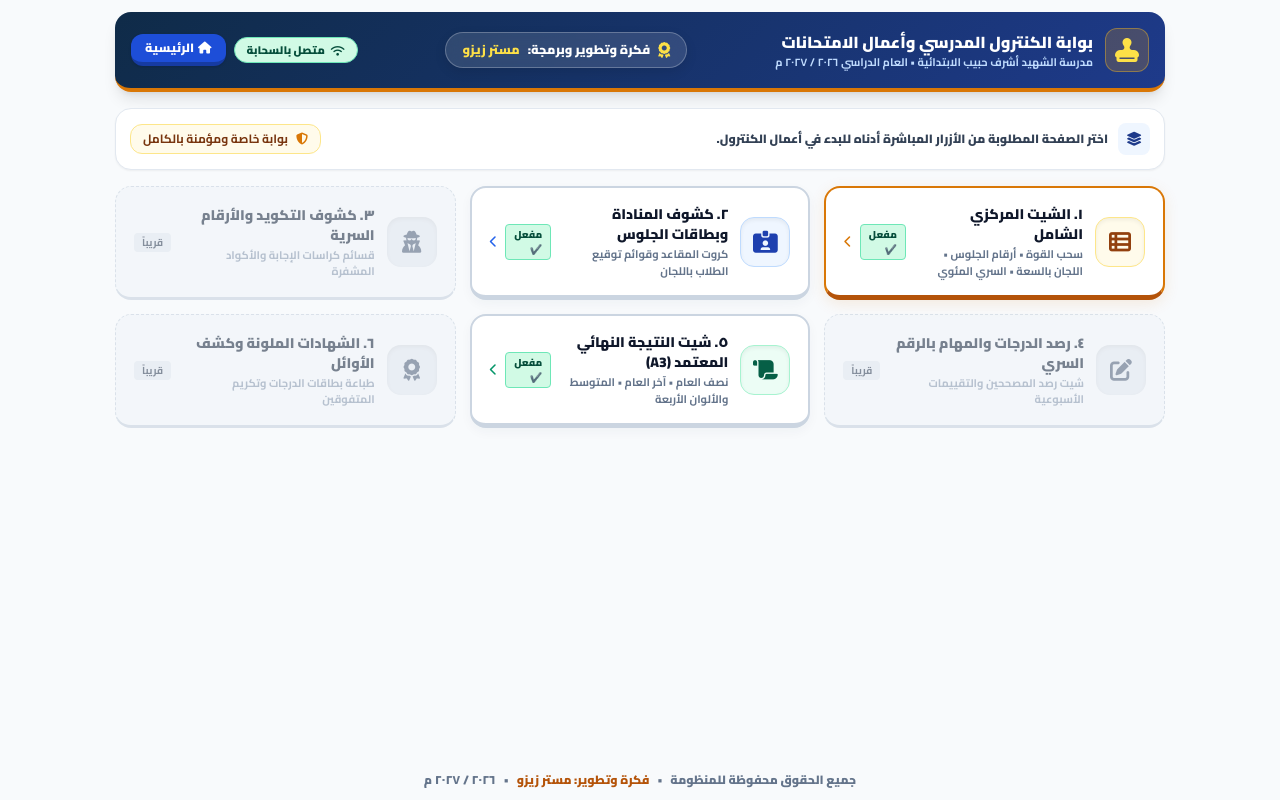
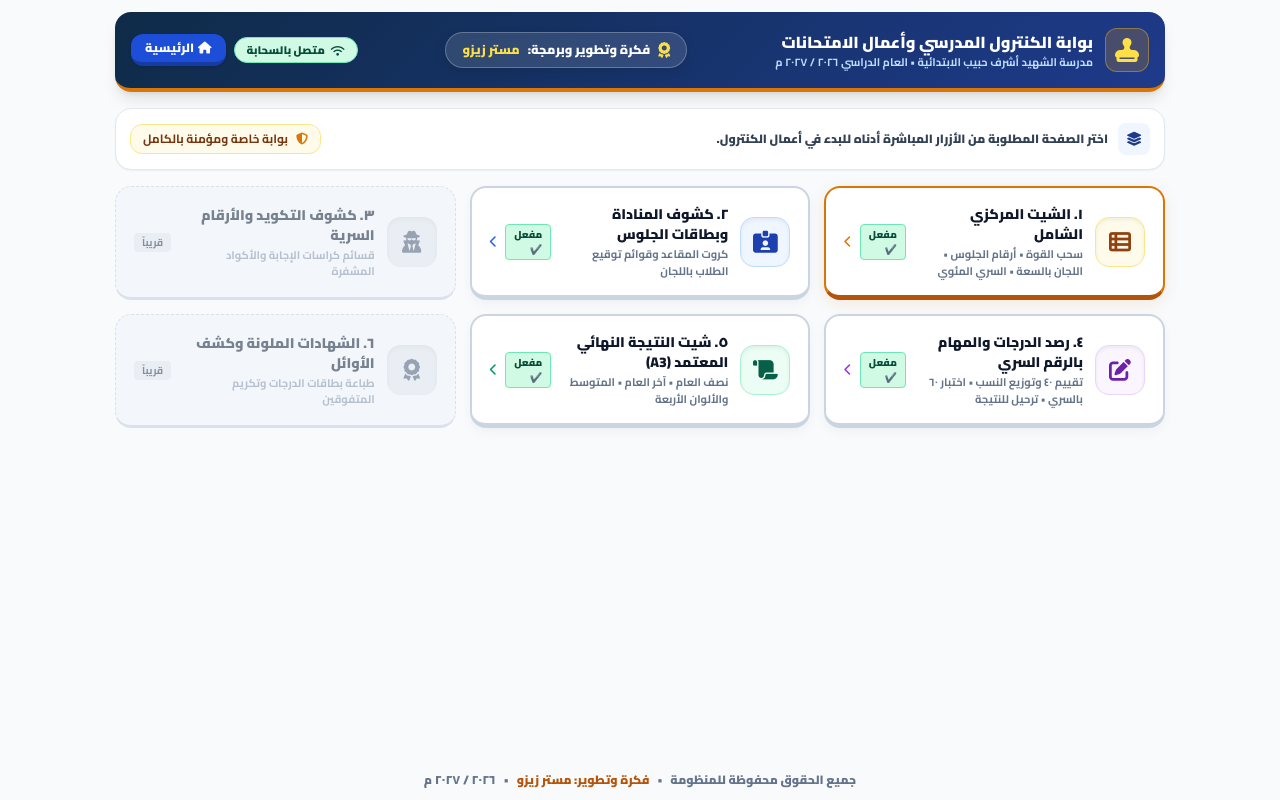
Before and after one commit to mr-zezo/MR_ZEZO_SCHOOL, a plain HTML site: page control-index.html in a window 1280 px wide. Drawn offline with nearby package versions, Linux system fonts and the light colour scheme; some packages are replaced by stand-ins of ours; a script that the page names is missing.

Commit message:
Update control-index.html

```diff
--- a/control-index.html
+++ b/control-index.html
@@ -254,19 +254,22 @@
                 <span class="text-[10px] bg-slate-200 text-slate-600 px-2 py-0.5 rounded font-bold">قريباً</span>
             </div>
 
-            <!-- زر 4: رصد الدرجات والمهام الأدائية -->
-            <div class="btn-page-launcher btn-page-disabled" title="سيتم بناؤها تالياً">
+            <!-- 🌟 الزر الرابع (المفعل): رصد الدرجات والمهام بالرقم السري 🌟 -->
+            <a href="control-entry.html" class="btn-page-launcher">
                 <div class="flex items-center gap-3">
-                    <div class="icon-box-btn bg-slate-200 text-slate-500">
+                    <div class="icon-box-btn bg-purple-50 text-purple-800 border border-purple-200">
                         <i class="fa-solid fa-pen-to-square"></i>
                     </div>
                     <div class="text-right">
-                        <div class="text-sm font-black text-slate-700">٤. رصد الدرجات والمهام بالرقم السري</div>
-                        <div class="text-[11px] font-bold text-slate-400 mt-0.5">شيت رصد المصححين والتقييمات الأسبوعية</div>
+                        <div class="text-sm font-black text-slate-900">٤. رصد الدرجات والمهام بالرقم السري</div>
+                        <div class="text-[11px] font-bold text-slate-500 mt-0.5">تقييم ٤٠ وتوزيع النسب • اختبار ٦٠ بالسري • ترحيل للنتيجة</div>
                     </div>
                 </div>
-                <span class="text-[10px] bg-slate-200 text-slate-600 px-2 py-0.5 rounded font-bold">قريباً</span>
-            </div>
+                <div class="flex items-center gap-2">
+                    <span class="text-[10px] bg-emerald-100 text-emerald-900 px-2 py-0.5 rounded font-black border border-emerald-300">مفعل ✔️</span>
+                    <i class="fa-solid fa-chevron-left text-xs text-purple-600"></i>
+                </div>
+            </a>
 
 <!-- 🌟 الزر الخامس (المفعل): شيت النتيجة المعتمد A3 🌟 -->
             <a href="control-results.html" class="btn-page-launcher">
```
